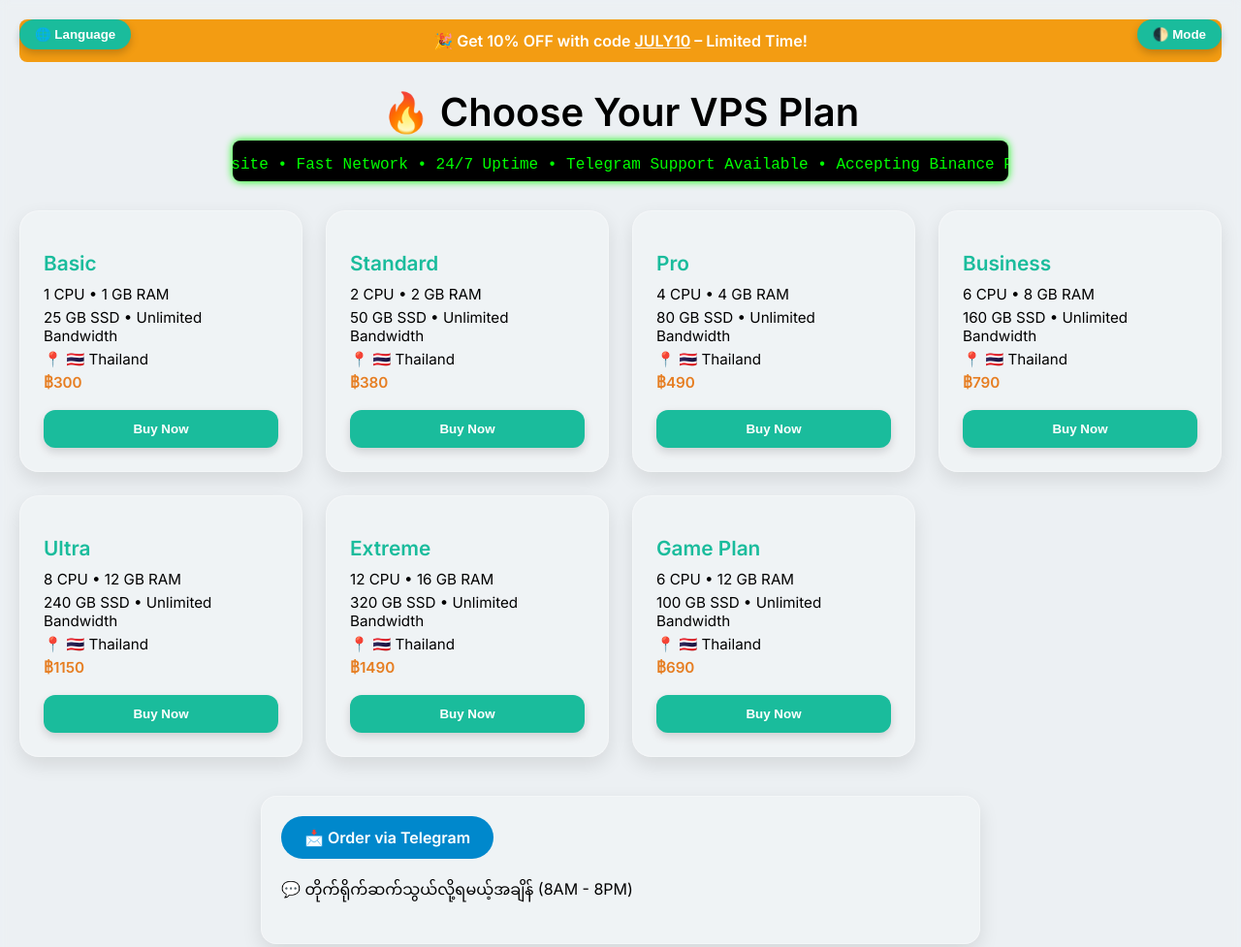
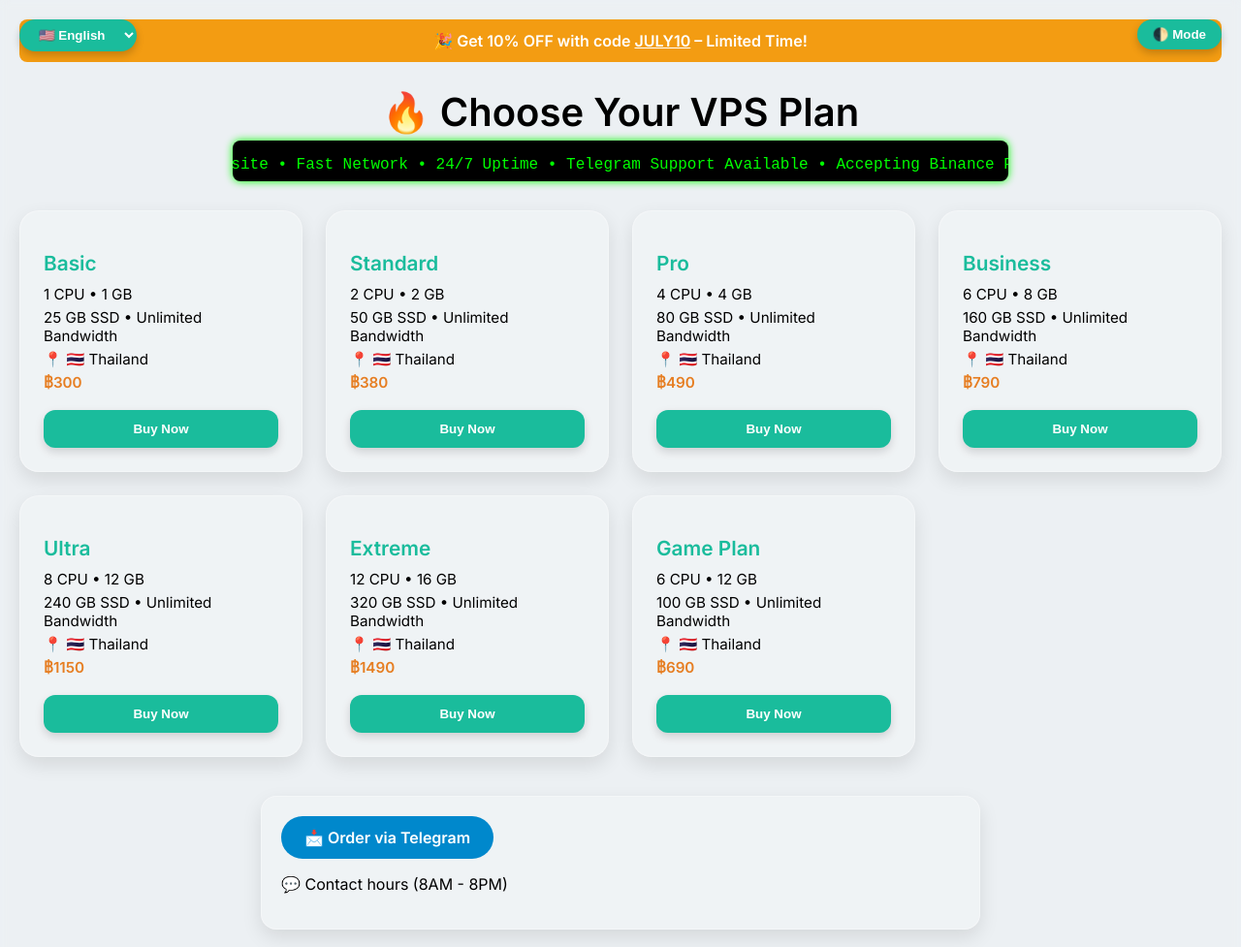
Before and after one commit to JHKVPN/myweb, a plain HTML site: page index.html in a window 1280 px wide. Shown: the top 977 px of the page at 97% size. Drawn offline with Linux system fonts and the light colour scheme.

Commit message:
Update index.html

```diff
--- a/index.html
+++ b/index.html
@@ -44,6 +44,7 @@
     .toggle-theme, .lang-switch {
       position: absolute;
       top: 20px;
+      cursor: pointer;
       padding: 8px 16px;
       background: var(--primary);
       color: #fff;
@@ -51,10 +52,13 @@
       border-radius: 30px;
       font-weight: bold;
       box-shadow: 0 4px 8px rgba(0,0,0,0.2);
-      cursor: pointer;
     }
-    .toggle-theme { right: 20px; }
-    .lang-switch { left: 20px; }
+    .toggle-theme {
+      right: 20px;
+    }
+    .lang-switch {
+      left: 20px;
+    }
 
     .running-text-box {
       background: #000;
@@ -134,7 +138,6 @@
     .buy-btn:hover {
       background: #16a085;
     }
-
     .telegram, .payment {
       max-width: 700px;
       margin: 40px auto;
@@ -180,10 +183,14 @@
 <body>
   <div class="promo">🎉 Get 10% OFF with code <u>JULY10</u> – Limited Time!</div>
   <button class="toggle-theme" onclick="toggleTheme()">🌓 Mode</button>
-  <button class="lang-switch" onclick="switchLang()">🌐 Language</button>
+  <select class="lang-switch" onchange="changeLanguage(this.value)">
+    <option value="en">🇺🇸 English</option>
+    <option value="mm">🇲🇲 မြန်မာ</option>
+    <option value="th">🇹🇭 ไทย</option>
+  </select>
 
   <header>
-    <h1>🔥 Choose Your VPS Plan</h1>
+    <h1 data-i18n="choosePlan">🔥 Choose Your VPS Plan</h1>
     <div class="running-text-box">
       <div class="running-text-wrapper">
         <div class="running-text">💡 အကောင်းဆုံးနဲ့အတန်ဆုံး VPS Website • Fast Network • 24/7 Uptime • Telegram Support Available • Accepting Binance Pay & TrueMoney Wallet</div>
@@ -192,19 +199,13 @@
     </div>
   </header>
 
-  <section class="plans">
-    <div class="card"><h2>Basic</h2><p>1 CPU • 1 GB RAM</p><p>25 GB SSD • Unlimited Bandwidth</p><p>📍 🇹🇭 Thailand</p><p class="price">฿300</p><button class="buy-btn" onclick="orderPlan('Basic')">Buy Now</button></div>
-    <div class="card"><h2>Standard</h2><p>2 CPU • 2 GB RAM</p><p>50 GB SSD • Unlimited Bandwidth</p><p>📍 🇹🇭 Thailand</p><p class="price">฿380</p><button class="buy-btn" onclick="orderPlan('Standard')">Buy Now</button></div>
-    <div class="card"><h2>Pro</h2><p>4 CPU • 4 GB RAM</p><p>80 GB SSD • Unlimited Bandwidth</p><p>📍 🇹🇭 Thailand</p><p class="price">฿490</p><button class="buy-btn" onclick="orderPlan('Pro')">Buy Now</button></div>
-    <div class="card"><h2>Business</h2><p>6 CPU • 8 GB RAM</p><p>160 GB SSD • Unlimited Bandwidth</p><p>📍 🇹🇭 Thailand</p><p class="price">฿790</p><button class="buy-btn" onclick="orderPlan('Business')">Buy Now</button></div>
-    <div class="card"><h2>Ultra</h2><p>8 CPU • 12 GB RAM</p><p>240 GB SSD • Unlimited Bandwidth</p><p>📍 🇹🇭 Thailand</p><p class="price">฿1150</p><button class="buy-btn" onclick="orderPlan('Ultra')">Buy Now</button></div>
-    <div class="card"><h2>Extreme</h2><p>12 CPU • 16 GB RAM</p><p>320 GB SSD • Unlimited Bandwidth</p><p>📍 🇹🇭 Thailand</p><p class="price">฿1490</p><button class="buy-btn" onclick="orderPlan('Extreme')">Buy Now</button></div>
-    <div class="card"><h2>Game Plan</h2><p>6 CPU • 12 GB RAM</p><p>100 GB SSD • Unlimited Bandwidth</p><p>📍 🇹🇭 Thailand</p><p class="price">฿690</p><button class="buy-btn" onclick="orderPlan('Game Plan')">Buy Now</button></div>
+  <section class="plans" id="plans-section">
+    <!-- Plan cards will be inserted here dynamically -->
   </section>
 
   <div class="telegram">
     <a href="https://t.me/Pussy1990" target="_blank">📩 Order via Telegram</a>
-    <p>💬 တိုက်ရိုက်ဆက်သွယ်လို့ရမယ့်အချိန် (8AM - 8PM)</p>
+    <p data-i18n="contactHours">💬 တိုက်ရိုက်ဆက်သွယ်လို့ရမယ့်အချိန် (8AM - 8PM)</p>
   </div>
 
   <div class="payment">
@@ -216,13 +217,63 @@
     </div>
     <div class="payment-method">
       <h3>🪙 Binance Pay</h3>
-      <p>Binace ID: <strong>219766442</strong></p>
+      <p>Binance ID: <strong>219766442</strong></p>
       <p>OR scan QR below:</p>
       <img src="https://yourdomain.com/binancepay-qr.png" alt="Binance Pay QR">
     </div>
   </div>
 
   <script>
+    const translations = {
+      en: {
+        choosePlan: "🔥 Choose Your VPS Plan",
+        contactHours: "💬 Contact hours (8AM - 8PM)"
+      },
+      mm: {
+        choosePlan: "🔥 သင့် VPS Plan ကို ရွေးချယ်ပါ",
+        contactHours: "💬 တိုက်ရိုက်ဆက်သွယ်လို့ရမယ့်အချိန် (မနက် ၈ - ည ၈)"
+      },
+      th: {
+        choosePlan: "🔥 เลือกแผน VPS ของคุณ",
+        contactHours: "💬 เวลาทำการติดต่อ (8AM - 8PM)"
+      }
+    };
+
+    const plans = [
+      { name: "Basic", cpu: "1 CPU", ram: "1 GB", storage: "25 GB SSD", price: "฿300" },
+      { name: "Standard", cpu: "2 CPU", ram: "2 GB", storage: "50 GB SSD", price: "฿380" },
+      { name: "Pro", cpu: "4 CPU", ram: "4 GB", storage: "80 GB SSD", price: "฿490" },
+      { name: "Business", cpu: "6 CPU", ram: "8 GB", storage: "160 GB SSD", price: "฿790" },
+      { name: "Ultra", cpu: "8 CPU", ram: "12 GB", storage: "240 GB SSD", price: "฿1150" },
+      { name: "Extreme", cpu: "12 CPU", ram: "16 GB", storage: "320 GB SSD", price: "฿1490" },
+      { name: "Game Plan", cpu: "6 CPU", ram: "12 GB", storage: "100 GB SSD", price: "฿690" }
+    ];
+
+    function renderPlans() {
+      const container = document.getElementById("plans-section");
+      container.innerHTML = "";
+      plans.forEach(plan => {
+        container.innerHTML += `
+          <div class="card">
+            <h2>${plan.name}</h2>
+            <p>${plan.cpu} • ${plan.ram}</p>
+            <p>${plan.storage} • Unlimited Bandwidth</p>
+            <p>📍 🇹🇭 Thailand</p>
+            <p class="price">${plan.price}</p>
+            <button class="buy-btn" onclick="orderPlan('${plan.name}')">Buy Now</button>
+          </div>`;
+      });
+    }
+
+    function changeLanguage(lang) {
+      const texts = translations[lang];
+      document.querySelectorAll("[data-i18n]").forEach(el => {
+        const key = el.getAttribute("data-i18n");
+        if (texts[key]) el.textContent = texts[key];
+      });
+      localStorage.setItem("lang", lang);
+    }
+
     function toggleTheme() {
       const html = document.documentElement;
       const current = html.getAttribute("data-theme");
@@ -237,17 +288,14 @@
       window.open(`${telegram}?text=${message}`, "_blank");
     }
 
-    function switchLang() {
-      const current = document.documentElement.lang;
-      const langs = ["en", "my", "th"];
-      const next = langs[(langs.indexOf(current) + 1) % langs.length];
-      document.documentElement.lang = next;
-      alert("Language switched to: " + next.toUpperCase());
-    }
-
+    // Load saved settings
     document.addEventListener("DOMContentLoaded", () => {
       const savedTheme = localStorage.getItem("theme") || "light";
+      const savedLang = localStorage.getItem("lang") || "en";
       document.documentElement.setAttribute("data-theme", savedTheme);
+      document.querySelector(".lang-switch").value = savedLang;
+      changeLanguage(savedLang);
+      renderPlans();
     });
   </script>
 </body>
```
